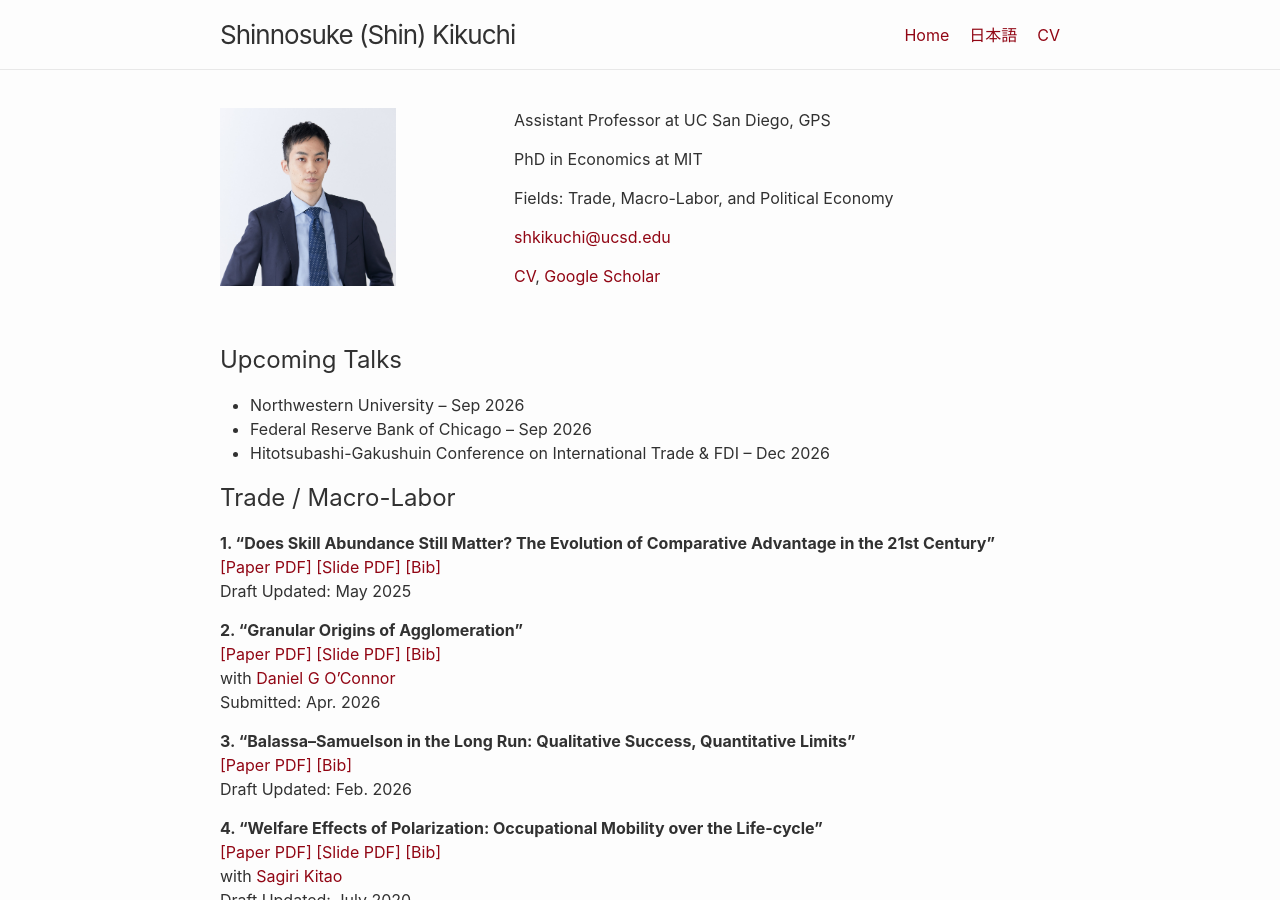
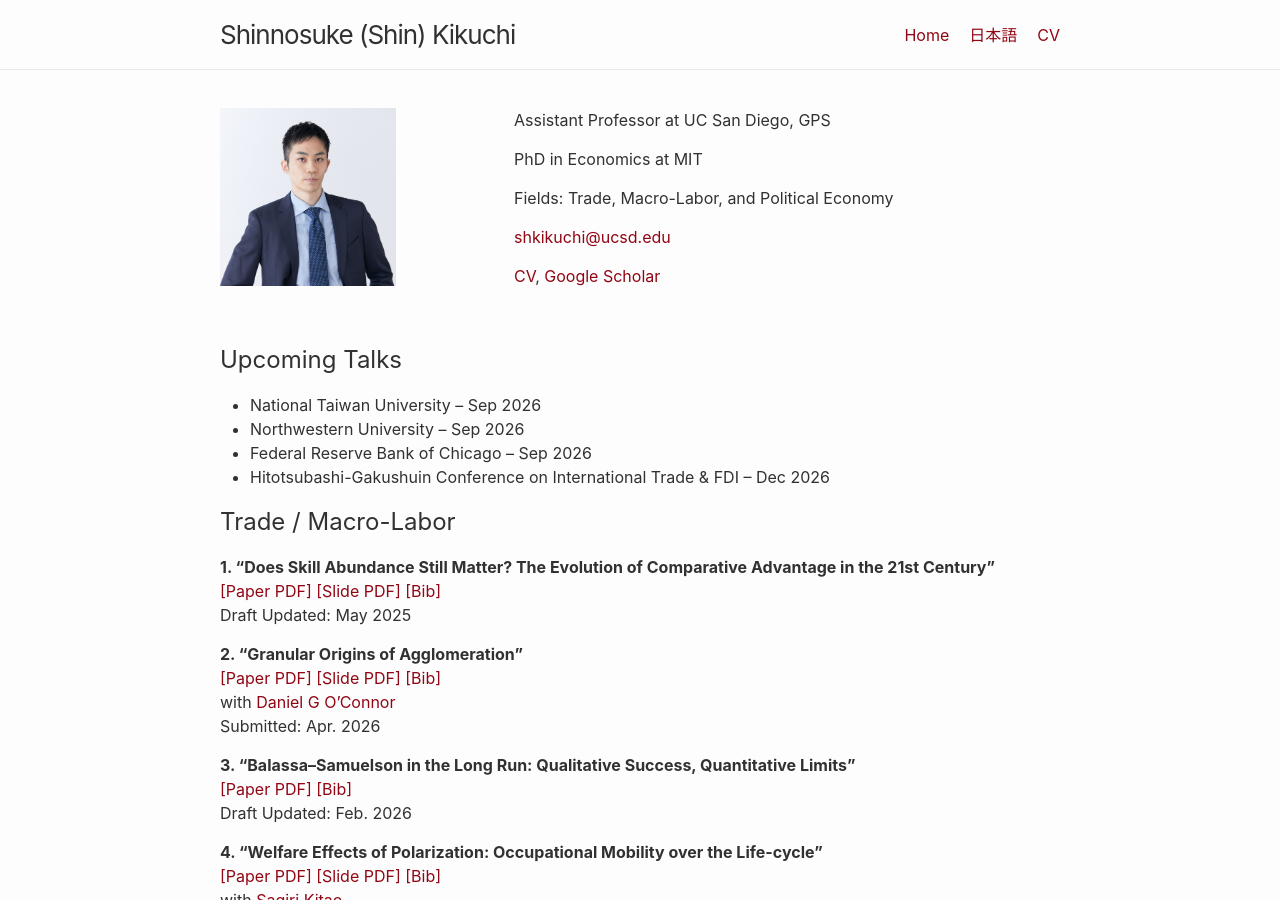
Before and after one commit to shinnkikuchi/shinnkikuchi.github.io, a Jekyll site: the page built from index.md, in a window 1280 px wide and 900 px high. Built offline with Jekyll 4.4.1, drawn with Linux system fonts in a browser that asks for light colours.

Commit message:
Update index.md

```diff
--- a/index.md
+++ b/index.md
@@ -9,6 +9,7 @@ title: Home
 
 ## Upcoming Talks
 
+- National Taiwan University – Sep 2026
 - Northwestern University – Sep 2026
 - Federal Reserve Bank of Chicago – Sep 2026
 - Hitotsubashi-Gakushuin Conference on International Trade & FDI – Dec 2026
```
